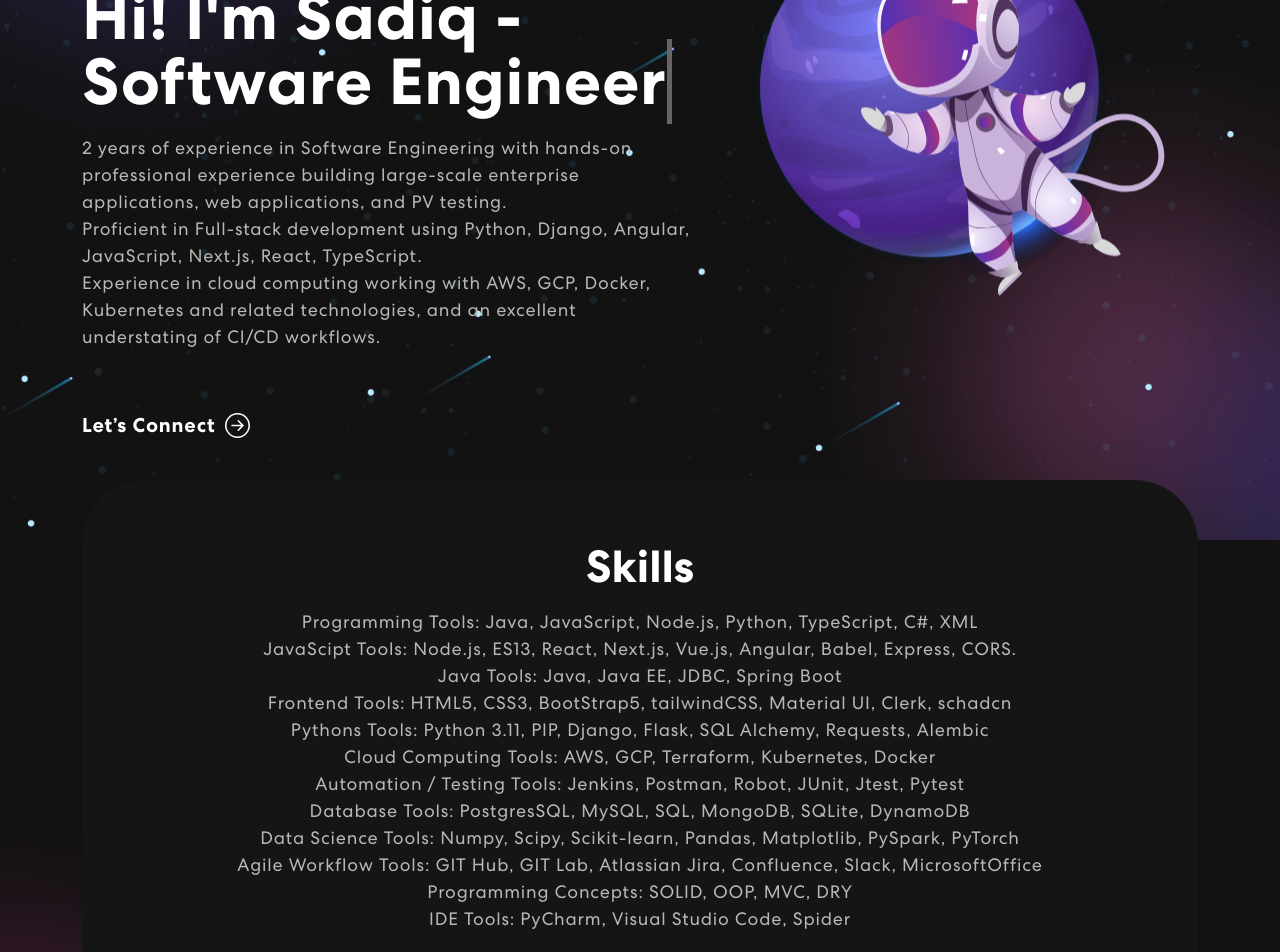
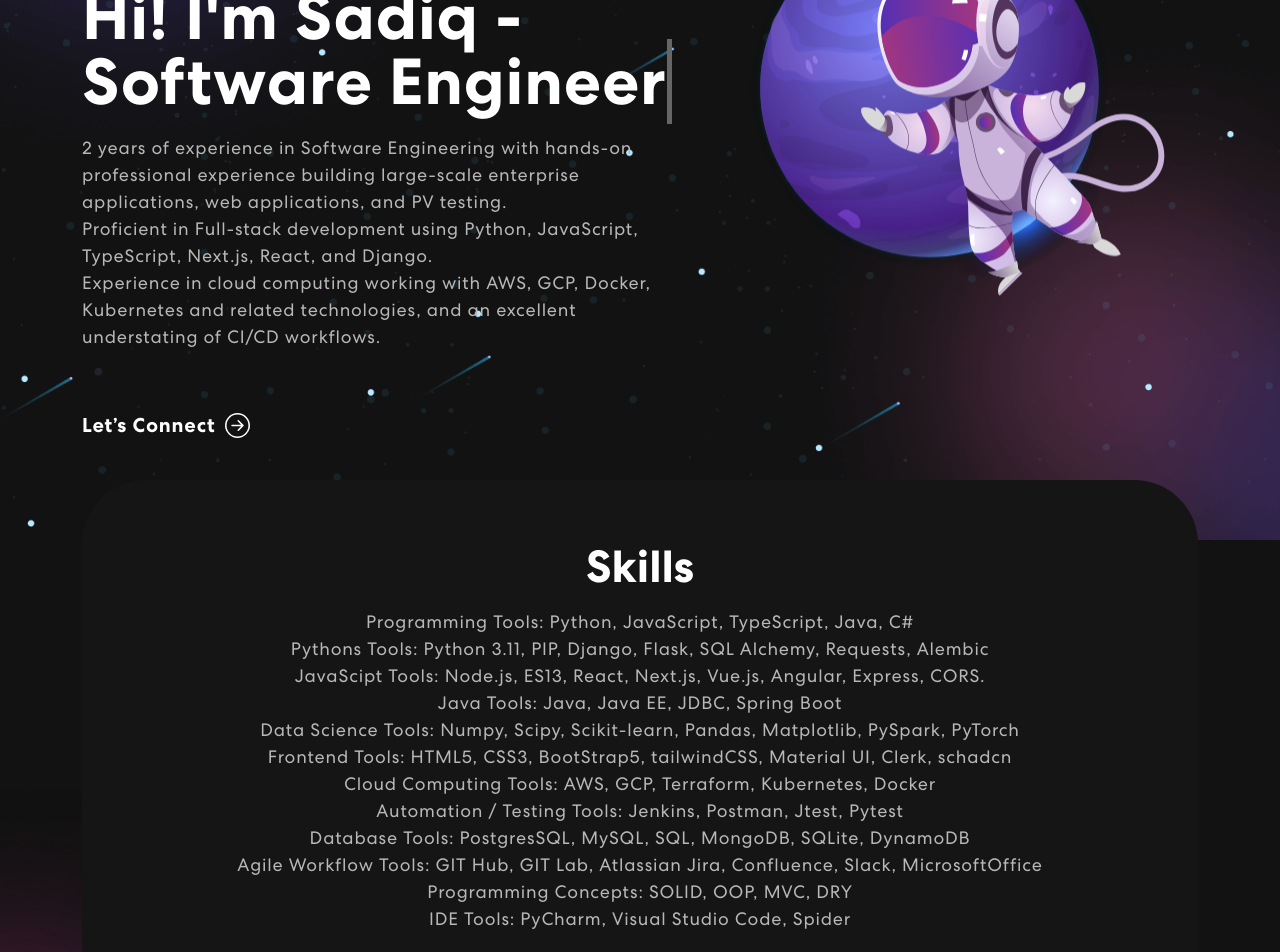
Before and after one commit to sodaski5/tech-portfolio, a React (Create React App) app: page / in a window 1280 px wide. Shown: the part 340-1292 px from the top of the page. Built offline with nearby package versions, Linux system fonts and the light colour scheme.

Commit message:
reup_2.0
key tech-stack highlights

```diff
--- a/src/components/Banner.js
+++ b/src/components/Banner.js
@@ -57,7 +57,7 @@ export const Banner = () => {
               <div className={isVisible ? "animate__animated animate__fadeIn" : ""}>
                 <span className="tagline">Welcome to my Portfolio</span>
                 <h1>{`Hi! I'm Sadiq`} <span className="txt-rotate" dataPeriod="1000" data-rotate='[ "Software Engineer", "Fullstack Developer", "UX/UI Designer" ]'><span className="wrap">{text}</span></span></h1>
-                  <p>2 years of experience in Software Engineering with hands-on professional experience building large-scale enterprise applications, web applications, and PV testing.<br></br>Proficient in Full-stack development using Python, Django, Angular, JavaScript, Next.js, React, TypeScript.<br></br>Experience in cloud computing working with AWS, GCP, Docker, Kubernetes and related
+                  <p>2 years of experience in Software Engineering with hands-on professional experience building large-scale enterprise applications, web applications, and PV testing.<br></br>Proficient in Full-stack development using Python, JavaScript, TypeScript, Next.js, React, and Django.<br></br>Experience in cloud computing working with AWS, GCP, Docker, Kubernetes and related
 technologies, and an excellent understating of CI/CD workflows.</p>
                   <button onClick={() => console.log('connect')}>Let’s Connect <ArrowRightCircle size={25} /></button>
               </div>}
--- a/src/components/Projects.js
+++ b/src/components/Projects.js
@@ -12,17 +12,17 @@ export const Projects = () => {
   const projects = [
     {
       title: "X",
-      description: "Social Network Application - Built using React, Next.js, TypeScript, MongoDB",
+      description: "Social Network Application - Built using JavaScript, React, TypeScript, MongoDB",
       imgUrl: projImg1,
     },
     {
       title: "Neuro Tech",
-      description: "Dynamic Dashboard - Built on React, JavaScript, SQLite",
+      description: "Dynamic Dashboard - Built on JavaScript, React, SQLite",
       imgUrl: projImg2,
     },
     {
       title: "Vitual Pizza Shop",
-      description: "Online Pizza shop - Designed using Python, Django, PostgreSQL, Heroku",
+      description: "Online Pizza shop - Designed using Python, Django, PostgreSQL",
       imgUrl: projImg3,
     }
   ];
--- a/src/components/Skills.js
+++ b/src/components/Skills.js
@@ -33,7 +33,7 @@ export const Skills = () => {
                 <div className="col-12">
                     <div className="skill-bx wow zoomIn">
                         <h2>Skills</h2>
-                        <p>Programming Tools: Java, JavaScript, Node.js, Python, TypeScript, C#, XML<br></br>JavaScipt Tools: Node.js, ES13, React, Next.js, Vue.js, Angular, Babel, Express, CORS.<br></br> Java Tools: Java, Java EE, JDBC, Spring Boot<br></br>Frontend Tools: HTML5, CSS3, BootStrap5, tailwindCSS, Material UI, Clerk, schadcn<br></br>Pythons Tools: Python 3.11, PIP, Django, Flask, SQL Alchemy, Requests, Alembic<br></br>Cloud Computing Tools: AWS, GCP, Terraform, Kubernetes, Docker<br></br>Automation / Testing Tools: Jenkins, Postman, Robot, JUnit, Jtest, Pytest<br></br>Database Tools: PostgresSQL, MySQL, SQL, MongoDB, SQLite, DynamoDB <br></br>Data Science Tools: Numpy, Scipy, Scikit-learn, Pandas, Matplotlib, PySpark, PyTorch<br></br>Agile Workflow Tools: GIT Hub, GIT Lab, Atlassian Jira, Confluence, Slack, MicrosoftOffice<br></br>Programming Concepts: SOLID, OOP, MVC, DRY<br></br>IDE Tools: PyCharm, Visual Studio Code, Spider</p>
+                        <p>Programming Tools: Python, JavaScript, TypeScript, Java, C#<br></br>Pythons Tools: Python 3.11, PIP, Django, Flask, SQL Alchemy, Requests, Alembic<br></br>JavaScipt Tools: Node.js, ES13, React, Next.js, Vue.js, Angular, Express, CORS.<br></br> Java Tools: Java, Java EE, JDBC, Spring Boot<br></br>Data Science Tools: Numpy, Scipy, Scikit-learn, Pandas, Matplotlib, PySpark, PyTorch<br></br>Frontend Tools: HTML5, CSS3, BootStrap5, tailwindCSS, Material UI, Clerk, schadcn<br></br>Cloud Computing Tools: AWS, GCP, Terraform, Kubernetes, Docker<br></br>Automation / Testing Tools: Jenkins, Postman, Jtest, Pytest<br></br>Database Tools: PostgresSQL, MySQL, SQL, MongoDB, SQLite, DynamoDB<br></br>Agile Workflow Tools: GIT Hub, GIT Lab, Atlassian Jira, Confluence, Slack, MicrosoftOffice<br></br>Programming Concepts: SOLID, OOP, MVC, DRY<br></br>IDE Tools: PyCharm, Visual Studio Code, Spider</p>
                         <Carousel responsive={responsive} infinite={true} className="owl-carousel owl-theme skill-slider">
                             <div className="item">
                                 <img src={meter1} alt="Image" />
```
